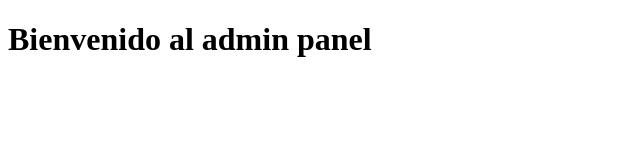
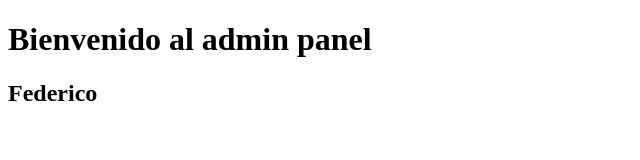
Before and after one commit to fedejuret/taller-icaro, a website: page admin/index.html in a window 1280 px wide. Shown: the whole page, without its empty margins (0-640 px from the left). Drawn offline with Linux system fonts and the light colour scheme.

Commit message:
modificar texto en admin panel

```diff
--- a/admin/index.html
+++ b/admin/index.html
@@ -8,5 +8,6 @@
 </head>
 <body>
     <h1>Bienvenido al admin panel</h1>
+    <h2>Federico</h2>
 </body>
 </html>
```
